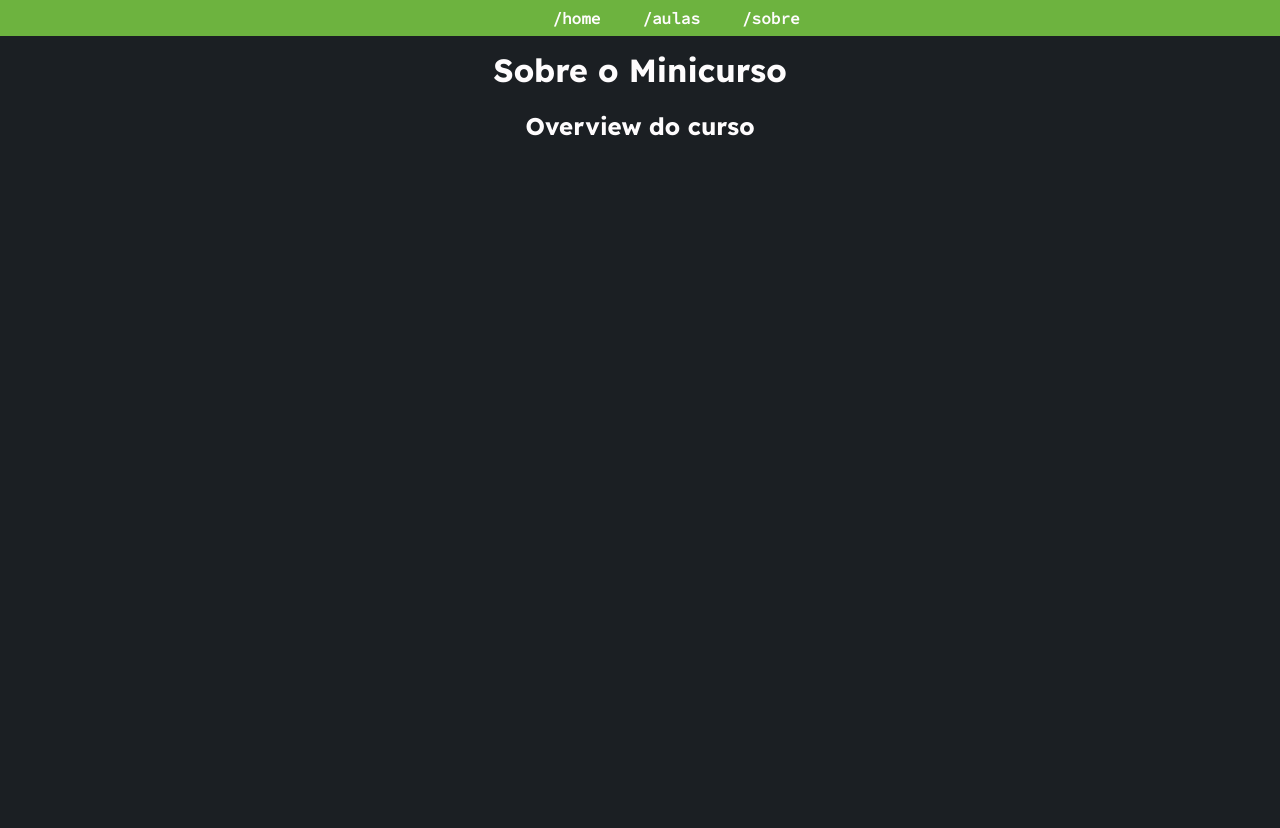
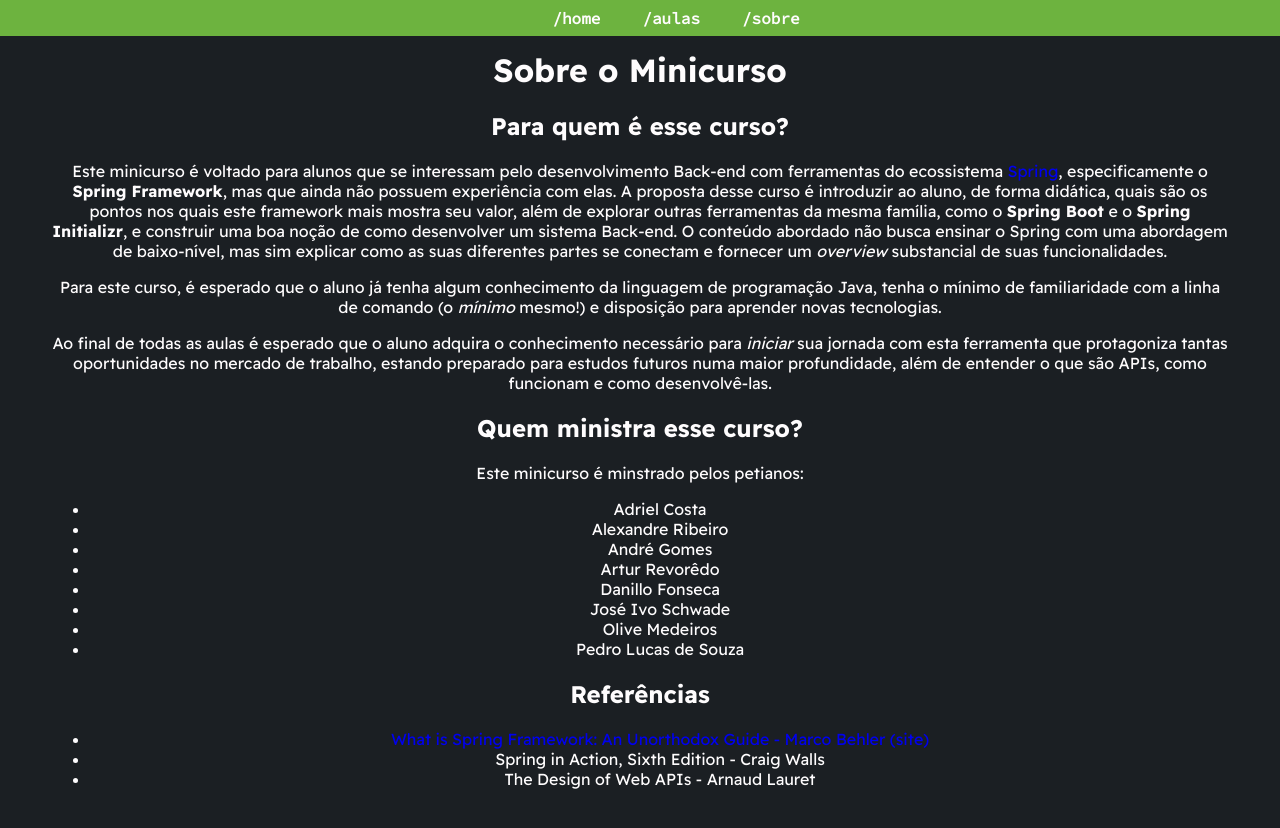
Before and after one commit to PETCC-UFRN/minicurso-spring, a Jekyll site: the page built from sobre.md, in a window 1280 px wide. Shown: the top 828 px of the page. Built offline with Jekyll 4.4.1, drawn with Linux system fonts in a browser that asks for light colours.

Commit message:
feat(sobre.md): adicionada a descrição do minicurso na página 'Sobre'

```diff
--- a/sobre.md
+++ b/sobre.md
@@ -5,4 +5,29 @@ title: Sobre o Minicurso
 
 # {{ page.title }}
 
-## Overview do curso
+## Para quem é esse curso?
+
+Este minicurso é voltado para alunos que se interessam pelo desenvolvimento Back-end com ferramentas do ecossistema [Spring](https://spring.io), especificamente o **Spring Framework**, mas que ainda não possuem experiência com elas. A proposta desse curso é introduzir ao aluno, de forma didática, quais são os pontos nos quais este framework mais mostra seu valor, além de explorar outras ferramentas da mesma família, como o **Spring Boot** e o **Spring Initializr**, e construir uma boa noção de como desenvolver um sistema Back-end. O conteúdo abordado não busca ensinar o Spring com uma abordagem de baixo-nível, mas sim explicar como as suas diferentes partes se conectam e fornecer um *overview* substancial de suas funcionalidades.
+
+Para este curso, é esperado que o aluno já tenha algum conhecimento da linguagem de programação Java, tenha o mínimo de familiaridade com a linha de comando (o *mínimo* mesmo!) e disposição para aprender novas tecnologias.
+
+Ao final de todas as aulas é esperado que o aluno adquira o conhecimento necessário para *iniciar* sua jornada com esta ferramenta que protagoniza tantas oportunidades no mercado de trabalho, estando preparado para estudos futuros numa maior profundidade, além de entender o que são APIs, como funcionam e como desenvolvê-las.
+
+## Quem ministra esse curso?
+
+Este minicurso é minstrado pelos petianos:
+
+- Adriel Costa
+- Alexandre Ribeiro
+- André Gomes
+- Artur Revorêdo
+- Danillo Fonseca
+- José Ivo Schwade
+- Olive Medeiros
+- Pedro Lucas de Souza
+
+## Referências
+
+- [What is Spring Framework: An Unorthodox Guide - Marco Behler (site)](https://www.marcobehler.com/guides/spring-framework)
+- Spring in Action, Sixth Edition - Craig Walls
+- The Design of Web APIs - Arnaud Lauret
```
